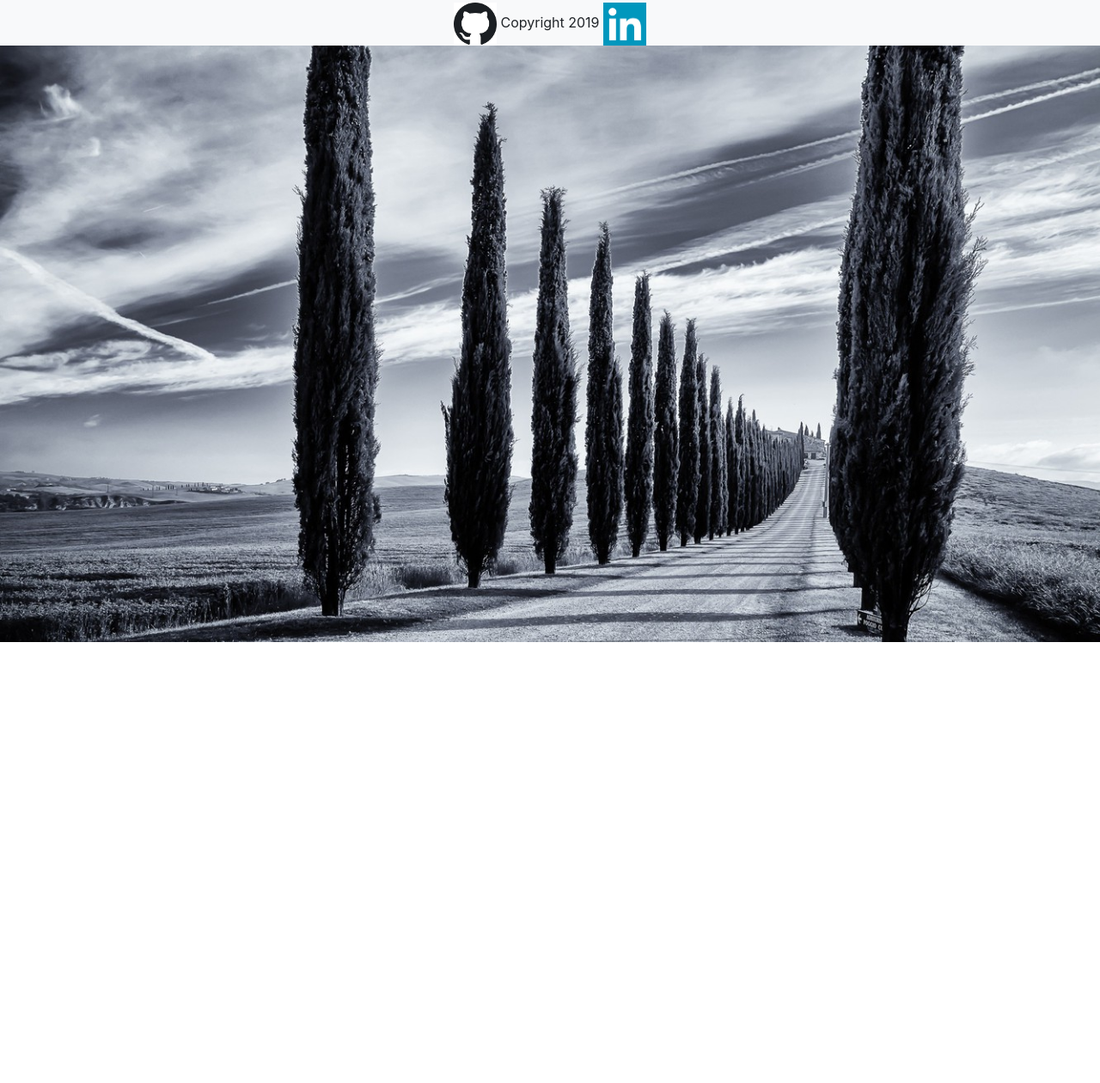
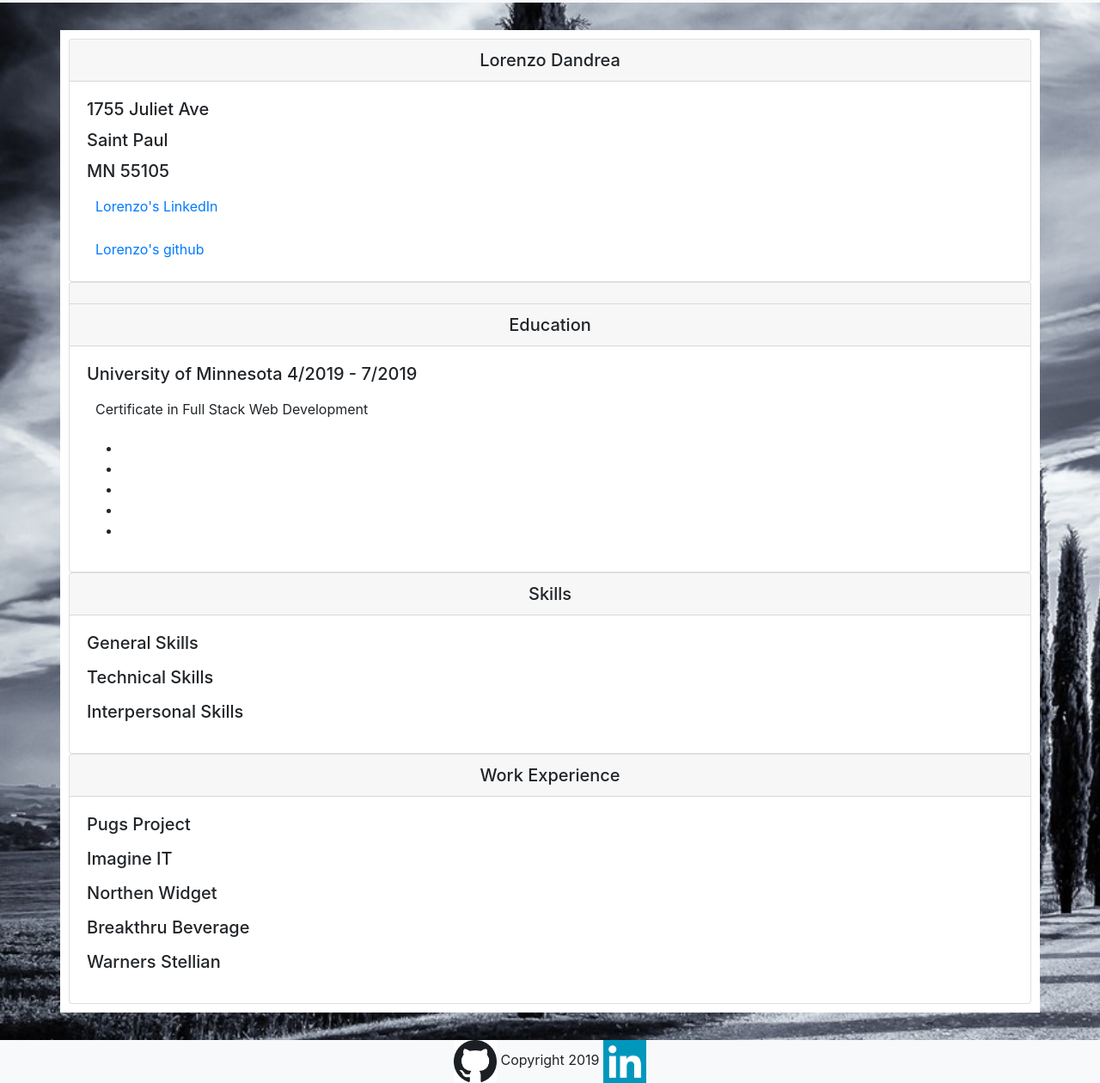
Before and after one commit to baronvontoby/Lorenzo-Dandrea-Portfolio, a plain HTML site: page resume.html in a window 1280 px wide. Shown: the part 53-1313 px from the top of the page at 86% size. Before the commit the page ends 800 px from the top, so only its background shows below. Drawn offline with nearby package versions, Linux system fonts and the light colour scheme.

Commit message:
updated resume page

```diff
--- a/resume.html
+++ b/resume.html
@@ -35,6 +35,60 @@
         </nav>
     </Header>
 
+    <div class="container">
+        <div class="card">
+            <h5 class="card-header text-center">Lorenzo Dandrea</h5>
+            <div class="card-body">
+              <h5 class="card-title">1755 Juliet Ave</h5>
+              <h5 class="card-title">Saint Paul</h5>
+              <h5 class="card-title">MN 55105</h5>
+              <p class="card-text"><a href="https://www.linkedin.com/in/lorenzo-dandrea-41b720157/" target="_blank">Lorenzo's LinkedIn</a></p>
+              <p class="card-text"><a href="https://github.com/baronvontoby" target="_blank">Lorenzo's github</a></p>
+            </div>
+        </div>
+        <div class="card">
+            <h5 class="card-header text-center"></h5>
+            <h5 class="card-header text-center">Education</h5>
+            <div class="card-body">
+                <h5 class="card-title">University of Minnesota 4/2019 - 7/2019</h5>
+                <p class="card-text">Certificate in Full Stack Web Development</p>
+                <ul>
+                    <li></li>
+                    <li></li>
+                    <li></li>
+                    <li></li>
+                    <li></li>
+                </ul>
+            </div>
+        </div>
+        <div class="card">
+            <h5 class="card-header text-center">Skills</h5>
+            <div class="card-body">
+                <h5 class="card-title">General Skills</h5>
+                <ul></ul>
+                <h5 class="card-title">Technical Skills</h5>
+                <ul></ul>
+                <h5 class="card-title">Interpersonal Skills</h5>
+                <ul></ul>
+            </div>
+        </div>
+        <div class="card">
+            <h5 class="card-header text-center">Work Experience</h5>
+            <div class="card-body">
+                <h5 class="card-title">Pugs Project</h5>
+                <ul></ul>
+                <h5 class="card-title">Imagine IT</h5>
+                <ul></ul>
+                <h5 class="card-title">Northen Widget</h5>
+                <ul></ul>
+                <h5 class="card-title">Breakthru Beverage</h5>
+                <ul></ul>
+                <h5 class="card-title">Warners Stellian</h5>
+                <ul></ul>
+            </div>
+        </div>
+    </div>
+
     <footer class="footer text-center bg-light">
         <a href="https://github.com/baronvontoby"><img class="github" alt="github" src="assets/images/github-icon.png"></a>
         Copyright 2019
```
